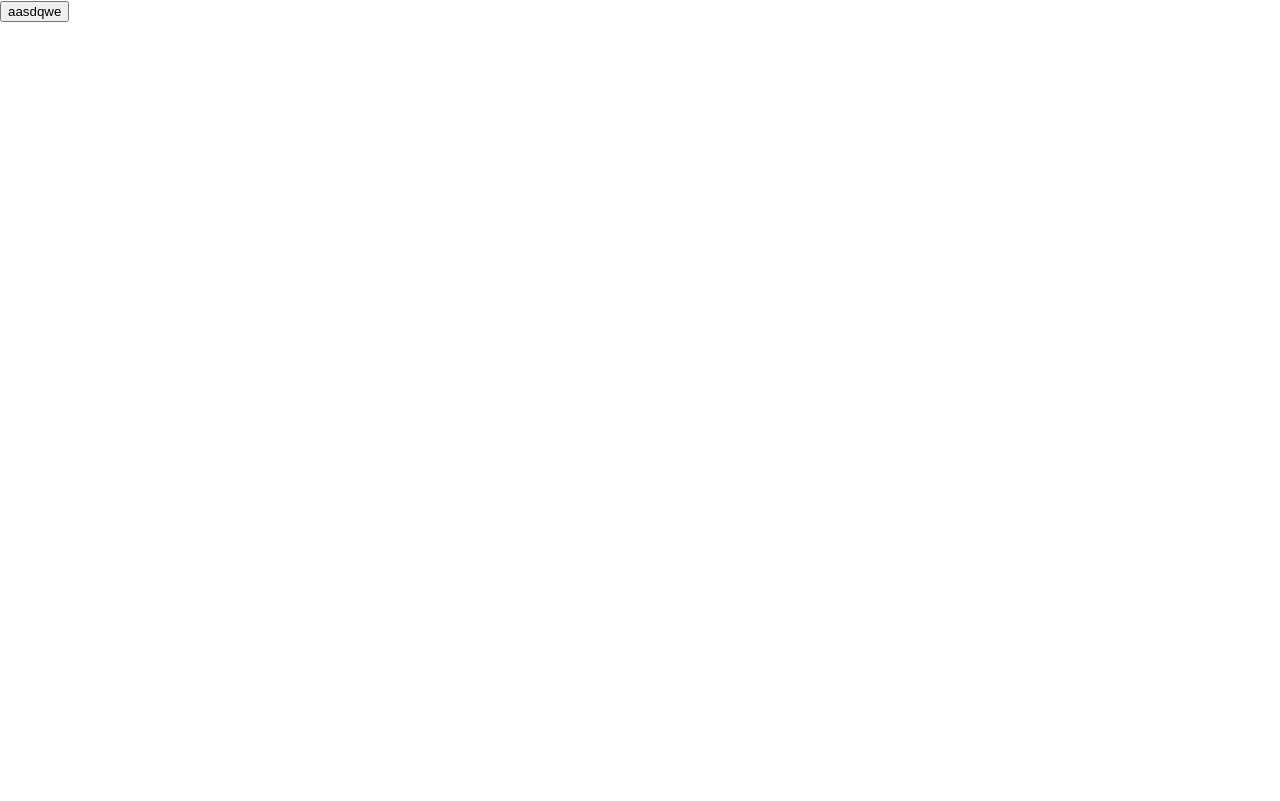
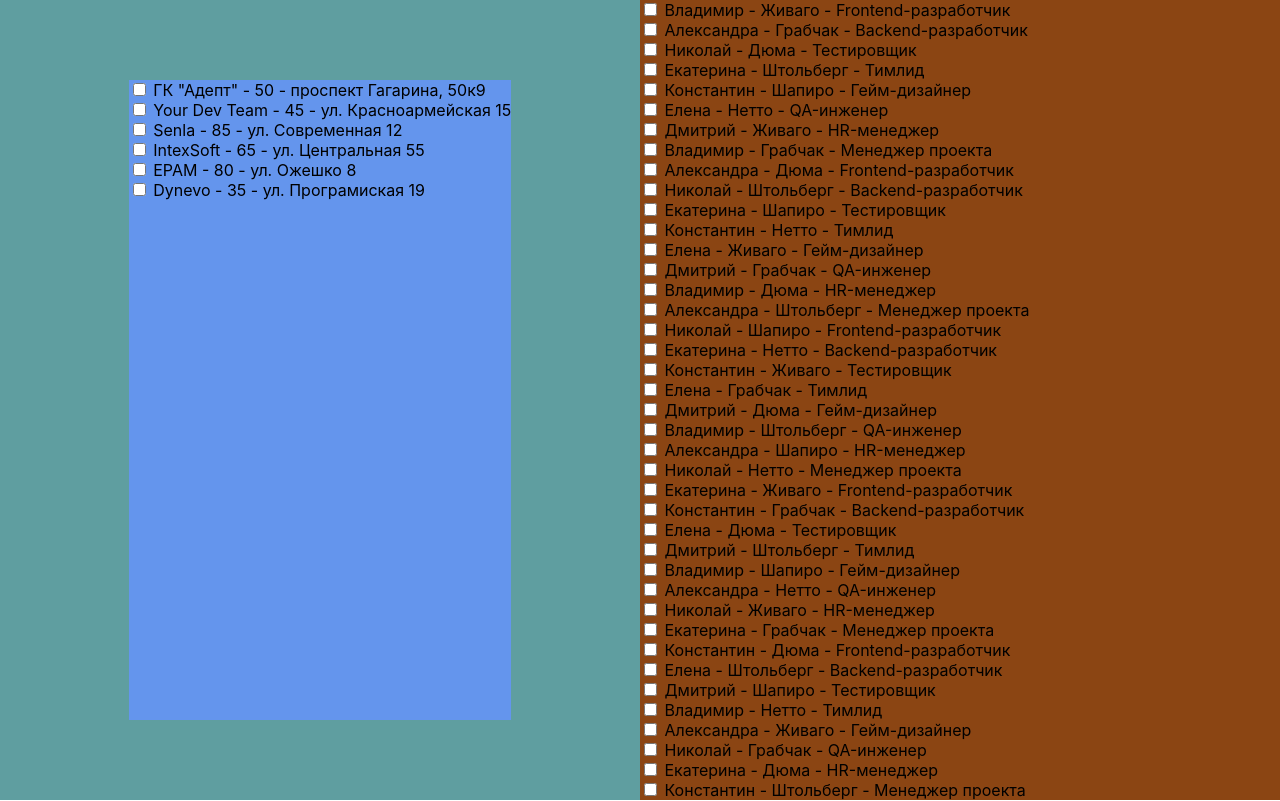
Before and after one commit to Traigel/List-of-companies, a React (Create React App) app: page / in a window 1280 px wide. Shown: the top 801 px of the page. Built offline with nearby package versions, Linux system fonts and the light colour scheme.

Commit message:
feat: data processing

```diff
--- a/src/api/serverData.ts
+++ b/src/api/serverData.ts
@@ -2,7 +2,7 @@
 import {ResponseCompanyType, ResponseEmployeeType} from './index';
 
 // CompaniesData
-export const companyId1 = v1()
+const companyId1 = v1()
 const companyId2 = v1()
 const companyId3 = v1()
 const companyId4 = v1()
--- a/src/app/App.module.scss
+++ b/src/app/App.module.scss
@@ -1,3 +1,6 @@
 .app {
-
+ display: flex;
+ width: 100%;
+  height: 100vh;
+  background-color: cornflowerblue;
 }
--- a/src/app/App.tsx
+++ b/src/app/App.tsx
@@ -1,21 +1,14 @@
 import React from 'react';
 import styles from './App.module.scss'
-import {useAppDispatch, useAppSelector} from '../common/hooks';
-import { getCompanies } from '../features/CompaniesList/companiesList-actions';
+import {CompaniesList} from '../features/CompaniesList/CompaniesList';
+import {EmployeesList} from '../features/EmployeesList/EmployeesList';
 
 export const App = () => {
 
-  const dispatch = useAppDispatch()
-
-  const companies = useAppSelector(state => state.companies.companies)
-
-  const onClickHandler = () => {
-    dispatch(getCompanies())
-  }
-
   return (
     <div className={styles.app}>
-      <button onClick={onClickHandler}>aasdqwe</button>
+      <CompaniesList/>
+      <EmployeesList/>
     </div>
   );
 }
--- /dev/null
+++ b/src/features/CompaniesList/CompaniesList.module.scss
@@ -0,0 +1,14 @@
+.companiesList {
+  width: 50%;
+  height: 100%;
+  display: flex;
+  justify-content: center;
+  align-items: center;
+  background-color: cadetblue;
+
+  .companyBox {
+    background-color: cornflowerblue;
+    max-width: 500px;
+    height: 80%;
+  }
+}
--- /dev/null
+++ b/src/features/CompaniesList/CompaniesList.tsx
@@ -0,0 +1,23 @@
+import React, {useEffect} from 'react';
+import styles from './CompaniesList.module.scss';
+import {useAppDispatch, useAppSelector} from '../../common/hooks';
+import {getCompanies} from './companiesList-actions';
+import {Company} from './Company/Company';
+
+export const CompaniesList = () => {
+  console.log('CompaniesList')
+
+  const dispatch = useAppDispatch()
+  const companies = useAppSelector(state => state.companies.companies)
+
+  useEffect( () => {
+    dispatch(getCompanies())
+  }, [])
+
+  return <div className={styles.companiesList}>
+    <div className={styles.companyBox}>
+      { companies.map(el => <Company key={el.id} company={el}/>) }
+    </div>
+
+  </div>
+}
--- /dev/null
+++ b/src/features/CompaniesList/Company/Company.tsx
@@ -0,0 +1,26 @@
+import React, {ChangeEvent, useEffect} from 'react';
+import {CompaniesType} from '../companiesList-reducer';
+import {useAppDispatch} from '../../../common/hooks';
+import {getEmployees} from '../../EmployeesList/employeesList-actions';
+import { setCompanyChecked } from '../companiesList-actions';
+
+type CompanyPropsType = {
+  company: CompaniesType
+}
+
+export const Company = ({company}: CompanyPropsType) => {
+
+  const dispatch = useAppDispatch()
+
+  useEffect( () => {
+    dispatch(getEmployees({companyId: company.id}))
+  }, [])
+
+  const onChangeHandler = (e: ChangeEvent<HTMLInputElement>) => {
+    dispatch(setCompanyChecked({companyId: company.id, checked: e.currentTarget.checked}))
+  }
+
+  return <div>
+    <div><input type={'checkbox'} checked={company.checked} onChange={onChangeHandler}/> {company.title} - {company.qtyEmployees} - {company.address}</div>
+  </div>
+}
--- a/src/features/CompaniesList/companiesList-actions.ts
+++ b/src/features/CompaniesList/companiesList-actions.ts
@@ -1,8 +1,12 @@
-import {createAsyncThunk} from '@reduxjs/toolkit';
+import {createAction, createAsyncThunk} from '@reduxjs/toolkit';
 import {companiesAPI, ResponseCompanyType} from '../../api';
 import { handleServerNetworkError } from '../../common/utils';
 import {setAppStatus} from '../../app/app-reducer';
 
+// Actions
+export const setCompanyChecked = createAction<{ companyId: string, checked: boolean }>('companies/setCompanyChecked')
+
+// Thunks
 export const getCompanies = createAsyncThunk<ResponseCompanyType[]>(
   'companies/getCompanies', async (_, {dispatch, rejectWithValue}) => {
     dispatch(setAppStatus({status: 'loading'}))
--- a/src/features/CompaniesList/companiesList-reducer.ts
+++ b/src/features/CompaniesList/companiesList-reducer.ts
@@ -1,5 +1,5 @@
 import {createSlice} from "@reduxjs/toolkit";
-import {getCompanies} from './companiesList-actions';
+import {getCompanies, setCompanyChecked} from './companiesList-actions';
 import {ResponseCompanyType} from '../../api';
 
 const initialState = {
@@ -16,6 +16,9 @@
       .addCase(getCompanies.fulfilled, (state, action) => {
         state.companies = action.payload.map(el => ({...el, checked: false}))
       })
+      .addCase(setCompanyChecked, (state, action) => {
+        state.companies = state.companies.map(el => el.id === action.payload.companyId ? {...el, checked: action.payload.checked} : el )
+      })
   }
 })
 
--- a/src/features/EmployeesList/EmployeesList-reducer.ts
+++ b/src/features/EmployeesList/EmployeesList-reducer.ts
@@ -1,10 +1,12 @@
 import {createSlice} from "@reduxjs/toolkit";
 import {ResponseEmployeeType} from '../../api';
 import {getEmployees} from './employeesList-actions';
-import {getCompanies} from '../CompaniesList/companiesList-actions';
+import {setCompanyChecked} from '../CompaniesList/companiesList-actions';
 
 const initialState = {
-  allEmployees: {} as AllEmployeesType,
+  employees: [] as EmployeeType[],
+  allChecked: false,
+  activeParentsId: [] as string[],
 }
 
 const slice = createSlice({
@@ -13,19 +15,17 @@
   reducers: {},
   extraReducers: (builder) => {
     builder
-      .addCase(getCompanies.fulfilled, (state, action) => {
-        action.payload.forEach((el => {
-          state.allEmployees[el.id] = {
-            employees: [],
-            allChecked: false
-          }
-        }))
+      .addCase(getEmployees.fulfilled, (state, action) => {
+        state.employees = [...state.employees, ...action.payload.employees.map(el => ({
+          ...el,
+          parentId: action.payload.companyId,
+          checked: false
+        }))]
       })
-      .addCase(getEmployees.fulfilled, (state, action) => {
-        state.allEmployees[action.payload.companyId].employees = action.payload.employees.map(el => ({
-          ...el,
-          checked: false
-        }))
+      .addCase(setCompanyChecked, (state, action) => {
+        state.activeParentsId = action.payload.checked
+          ? [...state.activeParentsId, action.payload.companyId]
+          : state.activeParentsId.filter(el => el !== action.payload.companyId)
       })
   }
 })
@@ -33,15 +33,7 @@
 export const employeesReducer = slice.reducer
 
 // Types
-export type AllEmployeesType = {
-  [companyId: string]: EmployeesType
-}
-
-export type EmployeesType = {
-  employees: EmployeeType[]
-  allChecked: boolean
-}
-
 export type EmployeeType = ResponseEmployeeType & {
+  parentId: string
   checked: boolean
 }
--- /dev/null
+++ b/src/features/EmployeesList/EmployeesList.module.scss
@@ -0,0 +1,5 @@
+.employeesList {
+  width: 50%;
+  height: 100%;
+  background-color: saddlebrown;
+}
--- /dev/null
+++ b/src/features/EmployeesList/EmployeesList.tsx
@@ -0,0 +1,22 @@
+import React, {ChangeEvent} from 'react';
+import styles from './EmployeesList.module.scss';
+import {useAppSelector} from '../../common/hooks';
+
+export const EmployeesList = () => {
+  console.log('EmployeesList')
+
+  const activeParentsId = useAppSelector(state => state.employees.activeParentsId)
+  const employees = useAppSelector(state => state.employees.employees)
+
+  const onChangeHandler = (e: ChangeEvent<HTMLInputElement>) => {
+
+  }
+
+
+
+  return <div className={styles.employeesList}>
+    {employees.map(el => {
+      return <div key={el.id}><input type={'checkbox'} checked={el.checked} onChange={onChangeHandler}/> {el.name} - {el.surname} - {el.jobTitle}</div>
+    })}
+  </div>
+}
--- a/src/features/EmployeesList/employeesList-actions.ts
+++ b/src/features/EmployeesList/employeesList-actions.ts
@@ -3,6 +3,7 @@
 import { setAppStatus } from '../../app/app-reducer';
 import { handleServerNetworkError } from '../../common/utils';
 
+// Thunks
 export const getEmployees = createAsyncThunk<{ companyId: string, employees: ResponseEmployeeType[] }, { companyId: string }>(
   'employees/getEmployees', async (param, {dispatch, rejectWithValue}) => {
     dispatch(setAppStatus({status: 'loading'}))
```
